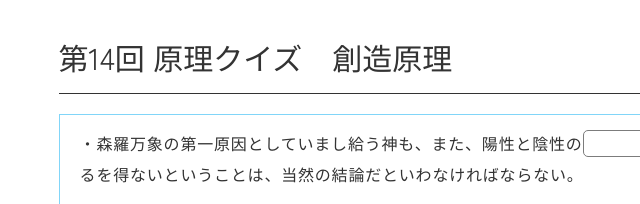
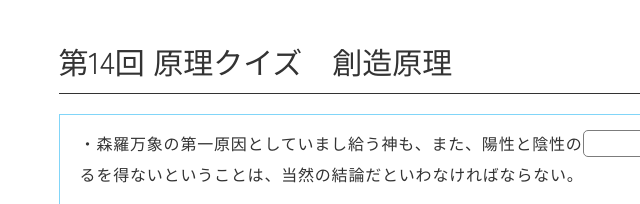
Before and after one commit to fumiaki49/drag-and-drop_quiz-game, a plain HTML site: page index.html in a window 1280 px wide. Shown: the top 204 px of the page, 215-855 px from the left. Drawn offline with nearby package versions, Linux system fonts and the light colour scheme; some packages are replaced by stand-ins of ours; a script that the page names is missing.

Commit message:
記述の変更

```diff
--- a/css/styles.css
+++ b/css/styles.css
@@ -108,11 +108,12 @@
 .quiz-contents .answer-area {
   width: 85%;
   margin: 0 auto;
-  padding: 40px 0;
+  padding-top: 40px;
 }
 
 .quiz-contents .answer-area .quiz-title-box {
   display: flex;
+  align-items: center;
   justify-content: space-between;
   border-bottom: 1px solid ;
   padding-bottom: 10px;
```
